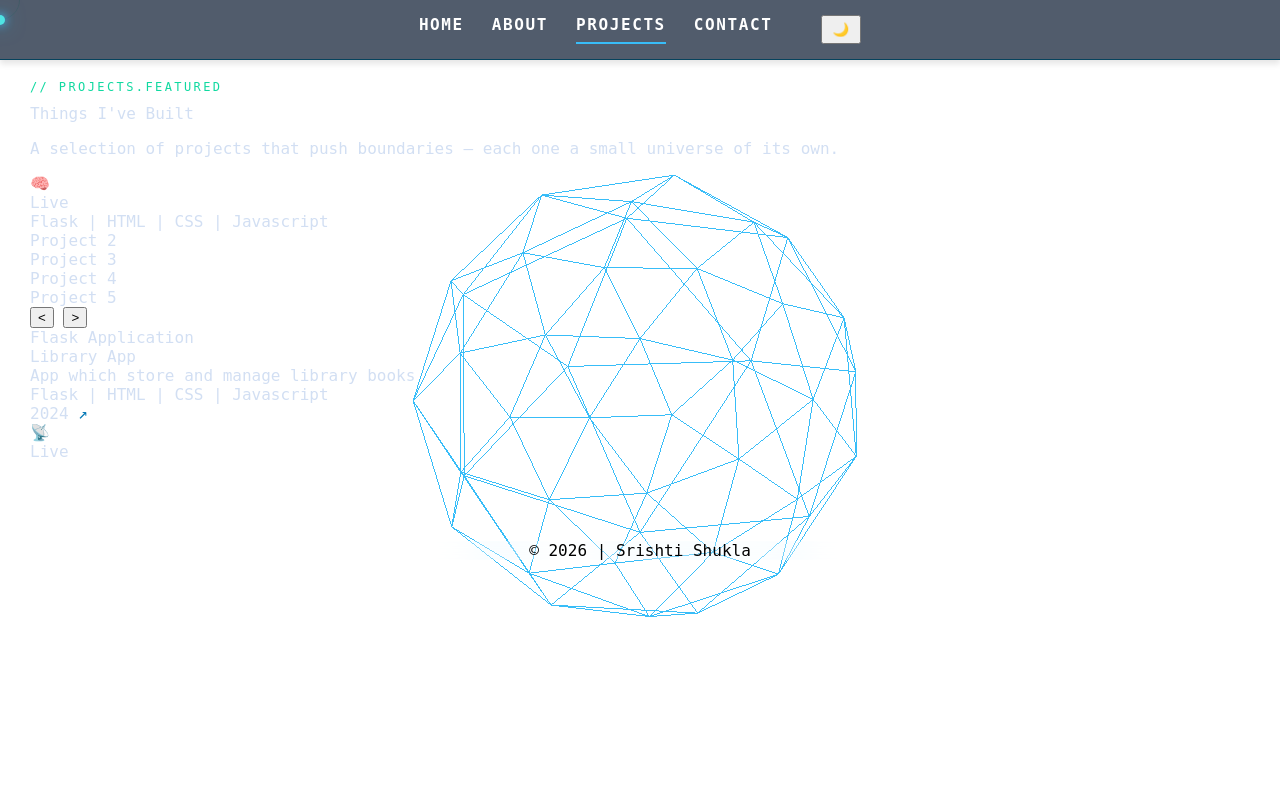
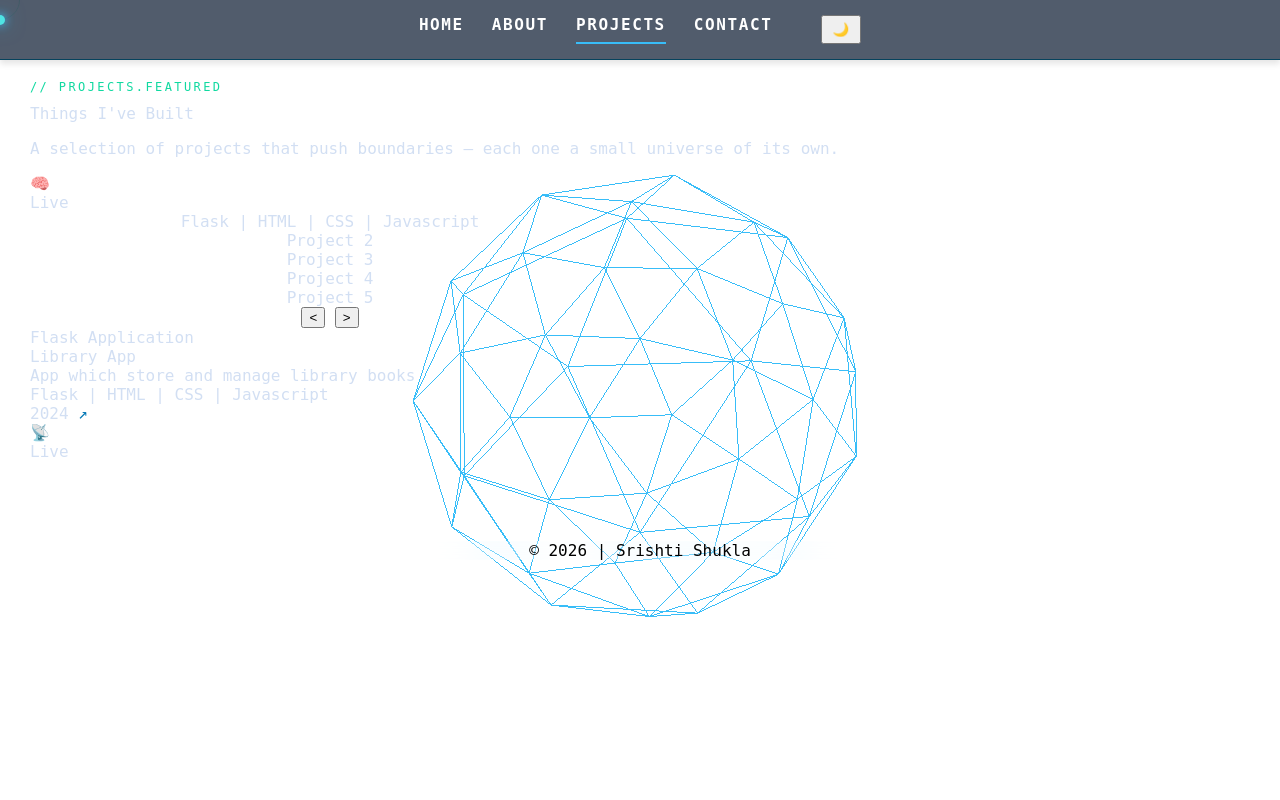
Before and after one commit to sris-14/Portfolio, a Flask app: page /projects in a window 1280 px wide. Run offline with Flask 3, Linux system fonts and the light colour scheme.

Commit message:
update : card formatting

```diff
--- a/static/style.css
+++ b/static/style.css
@@ -258,3 +258,11 @@ ul.skills-list{
     text-transform: uppercase;
     margin-bottom: 10px;
 }
+
+.slider-container{
+    position: relative;
+    width: 600px;
+    overflow: hidden;
+    border-radius: 25px;
+    text-align: center;
+}
--- a/templates/projects.html
+++ b/templates/projects.html
@@ -5,6 +5,7 @@ Projects - Srishti Portfolio
 {% endblock %}
 
 {% block content %}
+<link rel="stylesheet" href="{{url_for('static', filename = 'style.css')}}">
 <section class="projects">
     {# card type#}
     <div class="section-label reveal">// projects.featured</div>
```
